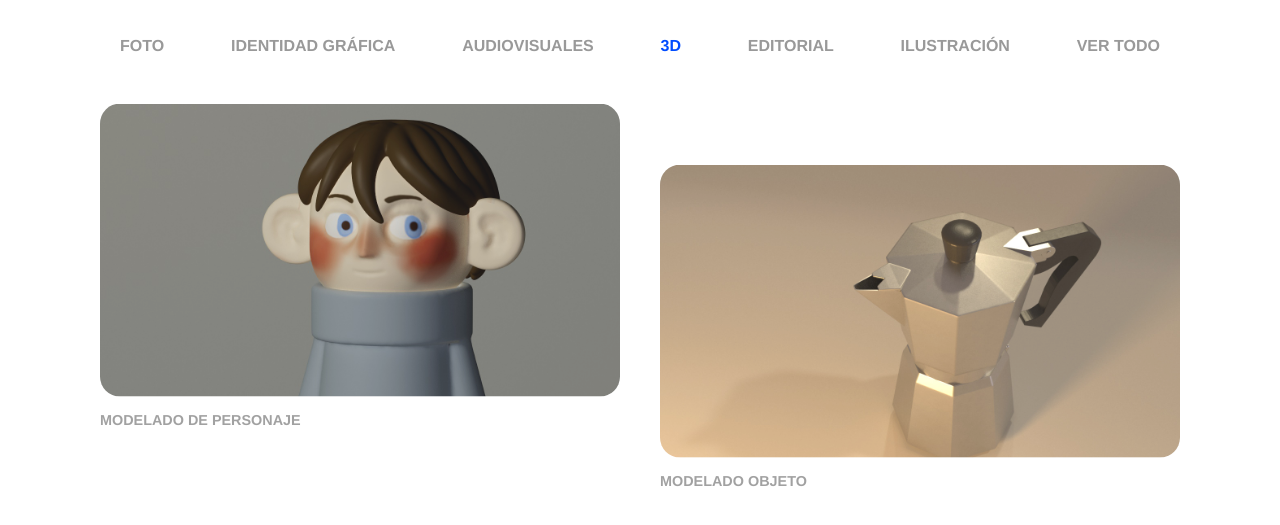
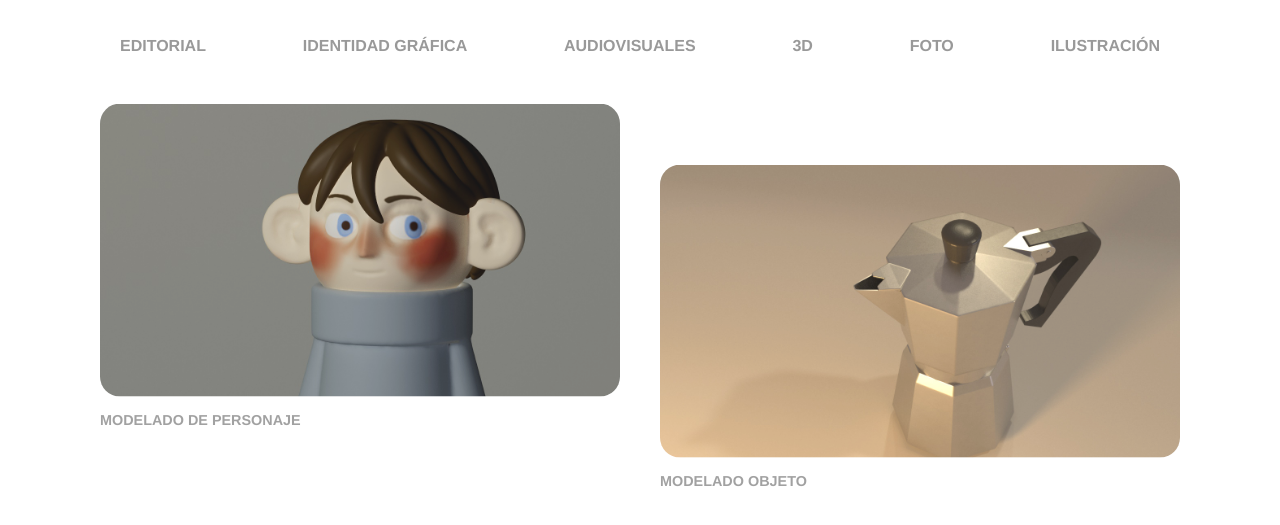
Before and after one commit to emmagonfer/porfolio.github.io, a plain HTML site: page páginas/5tresd.html in a window 1280 px wide. Shown: the part 197-722 px from the top of the page. Drawn offline with nearby package versions, Linux system fonts and the light colour scheme.

Commit message:
Update 5tresd.html

```diff
--- a/páginas/5tresd.html
+++ b/páginas/5tresd.html
@@ -22,11 +22,11 @@
                     <li>
                         <a href="1proyectos.html">PROYECTOS__</a>
                         <ul class="sub-menu">
-                            <li><a href="2fotos.html">FOTO</a></li>
+                            <li><a href="6editorial.html">EDITORIAL</a></li>
                             <li><a href="3identidadgrafica.html">IDENTIDAD GRÁFICA</a></li>
                             <li><a href="4audiovisuales.html">AUDIOVISUALES</a></li>
                             <li><a href="5tresd.html">3D</a></li>
-                            <li><a href="6editorial.html">EDITORIAL</a></li>
+                            <li><a href="2fotos.html">FOTO</a></li>
                             <li><a href="7ilustracion.html">ILUSTRACIÓN</a></li>
                         </ul>
                     </li>
@@ -40,13 +40,12 @@
         <h1 class="titulo-principal">3D__</h1>
         <nav class="menu-categorias">
             <ul>
-                <li><a href="2fotos.html">FOTO</a></li>
-                <li><a href="3identidadgrafica.html" >IDENTIDAD GRÁFICA</a></li>
-                <li><a href="4audiovisuales.html" >AUDIOVISUALES</a></li>
-                <li><a href="5tresd.html" class="active">3D</a></li>
-                <li><a href="6editorial.html">EDITORIAL</a></li>
-                <li><a href="7ilustracion.html">ILUSTRACIÓN</a></li>
-                <li><a href="1proyectos.html">VER TODO</a></li>
+                            <li><a href="6editorial.html">EDITORIAL</a></li>
+                            <li><a href="3identidadgrafica.html">IDENTIDAD GRÁFICA</a></li>
+                            <li><a href="4audiovisuales.html">AUDIOVISUALES</a></li>
+                            <li><a href="5tresd.html">3D</a></li>
+                            <li><a href="2fotos.html">FOTO</a></li>
+                            <li><a href="7ilustracion.html">ILUSTRACIÓN</a></li>
             </ul>
         </nav>
     </section>
```
